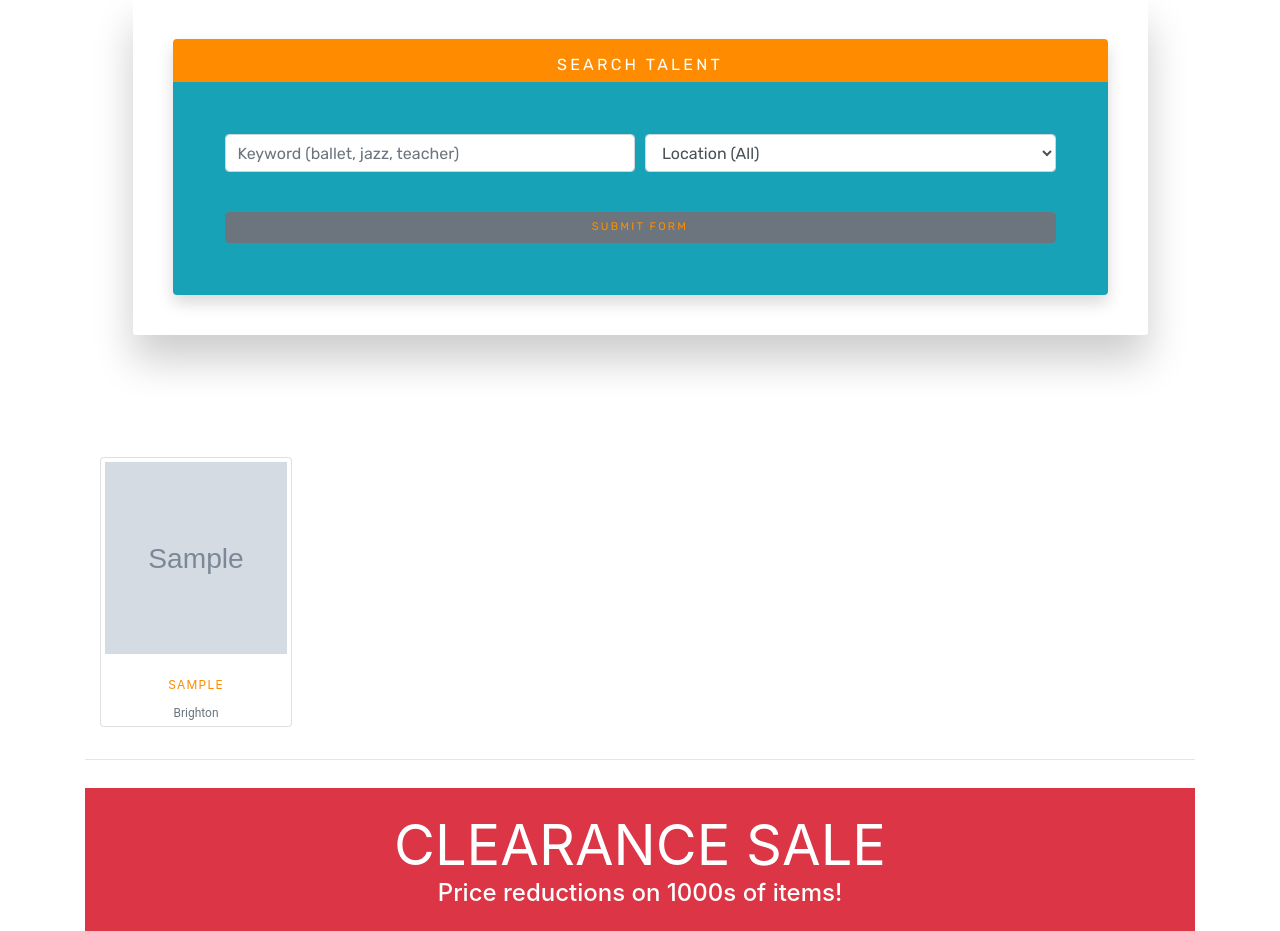
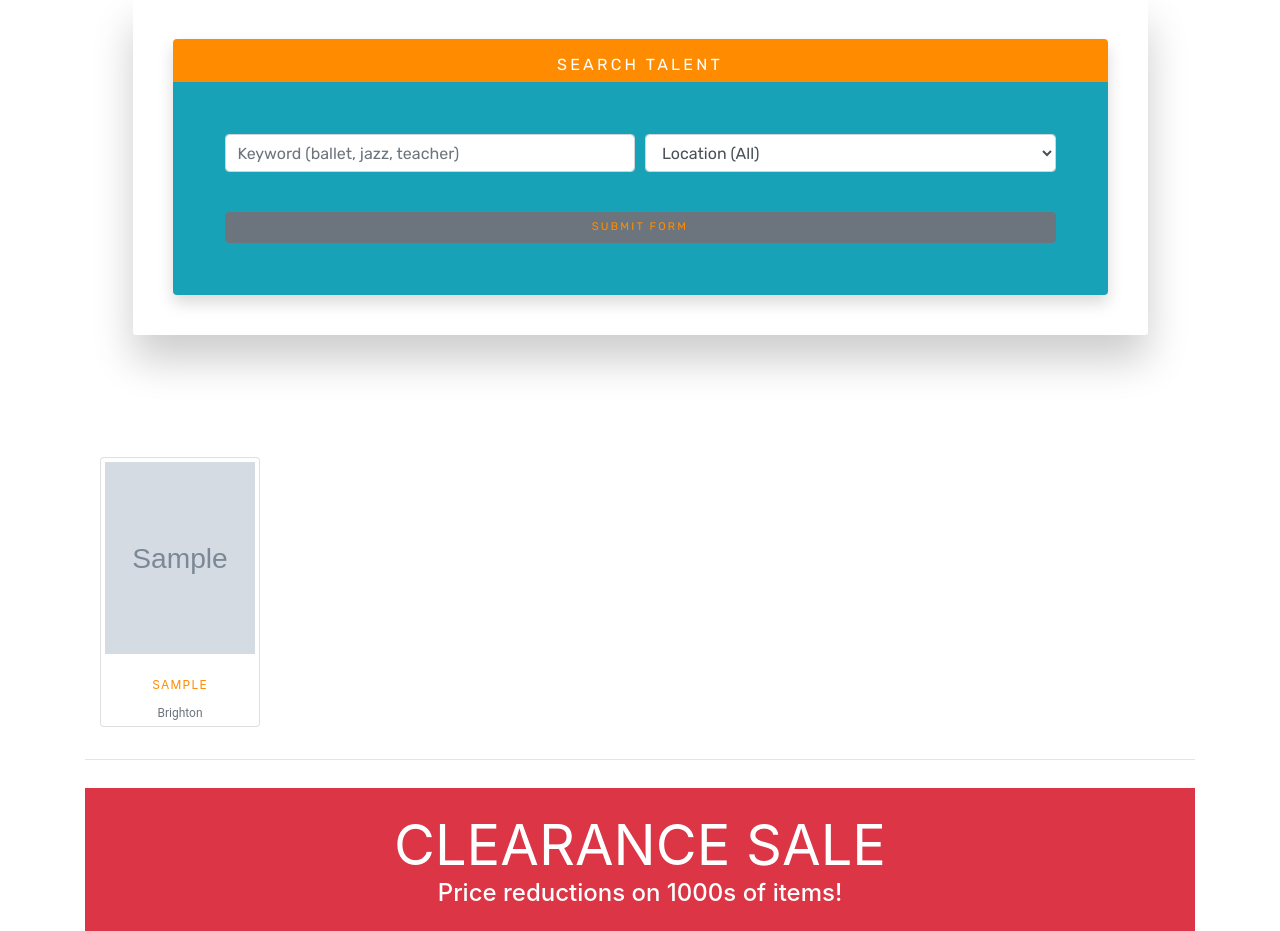
Before and after one commit to dancecentreuk/coviddancersuk, a Django app: page /talent/ in a window 1280 px wide. Shown: the part 160-1091 px from the top of the page. Run offline with Django 3.2, Linux system fonts and the light colour scheme; tables that the repository leaves empty hold one stand-in row (values such as "Sample post"); grey boxes marked "Sample" are stand-in pictures; some libraries are stand-ins or nearby versions; some web fonts are replaced.

Commit message:
updated index 14

```diff
--- a/pages/templates/pages/talent.html
+++ b/pages/templates/pages/talent.html
@@ -78,7 +78,7 @@
                 <div class="row">
                     {% for talent in talents %}
                      <div class="col-lg-2 col-md-3 col-sm-4 col-6 mb-3">
-                        <div class="card" style="width: 12rem;">
+                        <div class="card" style="width: 10rem;">
                             <img class="card-img-top p-1" style="height: 200px" src="{{ talent.user.candidate.profile_image.url }}" alt="Card image cap">
                             <div class="card-body pb-0">
                                 <a href="{% url 'talent-detail' talent.pk talent.user.first_name talent.user.last_name %}">
```
